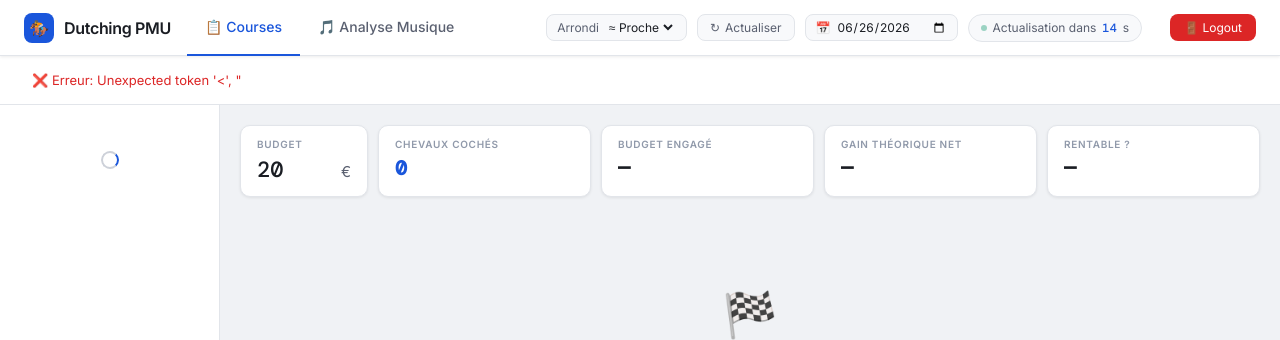
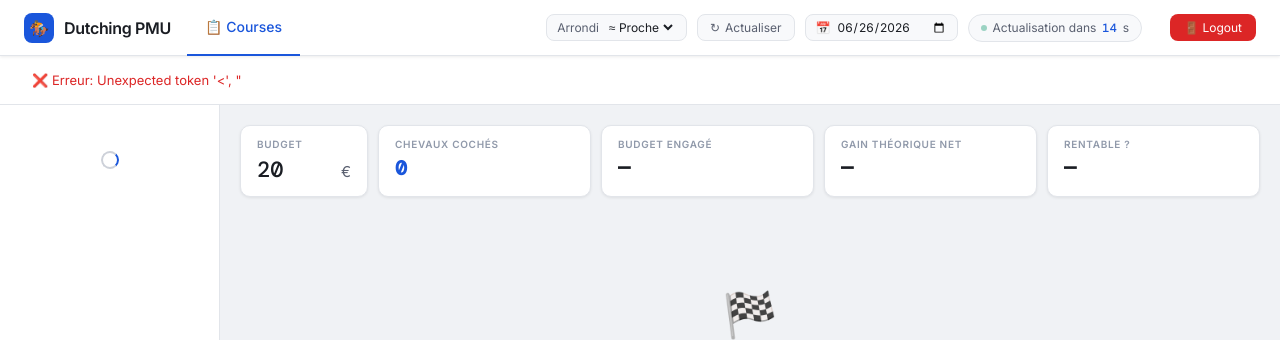
Before and after one commit to luclouis60100-hash/pmu-dutching-tool, a Flask app: template templates/dashboard.html in a window 1280 px wide. Shown: the top 340 px of the page. Run offline with Flask 3, Linux system fonts and the light colour scheme; the template is opened without the code that fills it, so the values that code supplies are empty.

Commit message:
Remove Analyse Musique tab

```diff
--- a/templates/dashboard.html
+++ b/templates/dashboard.html
@@ -526,7 +526,6 @@ th.sortable.active { color: var(--accent); }
   <div style="display:flex;align-items:center;gap:0">
     <div class="logo" style="margin-right:16px"><div class="logo-mark">🏇</div>Dutching PMU</div>
     <button class="tab-btn active" id="tab-courses" onclick="switchTab('courses')">📋 Courses</button>
-    <button class="tab-btn" id="tab-musique" onclick="switchTab('musique')">🎵 Analyse Musique</button>
   </div>
   <div style="display:flex;align-items:center;gap:10px">
     <div style="display:flex;align-items:center;gap:6px;background:var(--surface2);border:1px solid var(--border);border-radius:8px;padding:4px 10px;font-size:12px;color:var(--text2)">
@@ -600,16 +599,6 @@ th.sortable.active { color: var(--accent); }
 </div>
 
 </div><!-- /page-courses -->
-
-<div id="page-musique" style="display:none;padding:1.25rem;display:none;flex-direction:column;gap:1rem;overflow-y:auto;height:calc(100vh - 56px)">
-  <div style="background:var(--surface);border:1px solid var(--border);border-radius:var(--radius);padding:1rem 1.25rem;box-shadow:var(--shadow)">
-    <div style="font-size:14px;font-weight:700;color:var(--text);margin-bottom:4px">🎵 Analyse de la Musique</div>
-    <div style="font-size:12px;color:var(--text3)">Score : 1er=3pts · 2e=2pts · 3e=1pt · Minimum 4 courses · Basé sur la course sélectionnée</div>
-  </div>
-  <div id="musique-content">
-    <div class="empty"><div class="ico">🎵</div><div class="tit">Sélectionnez une course</div><div class="sub">L'analyse apparaîtra ici</div></div>
-  </div>
-</div>
 
 <script>
 // ══════════════════════════════════════════
```
